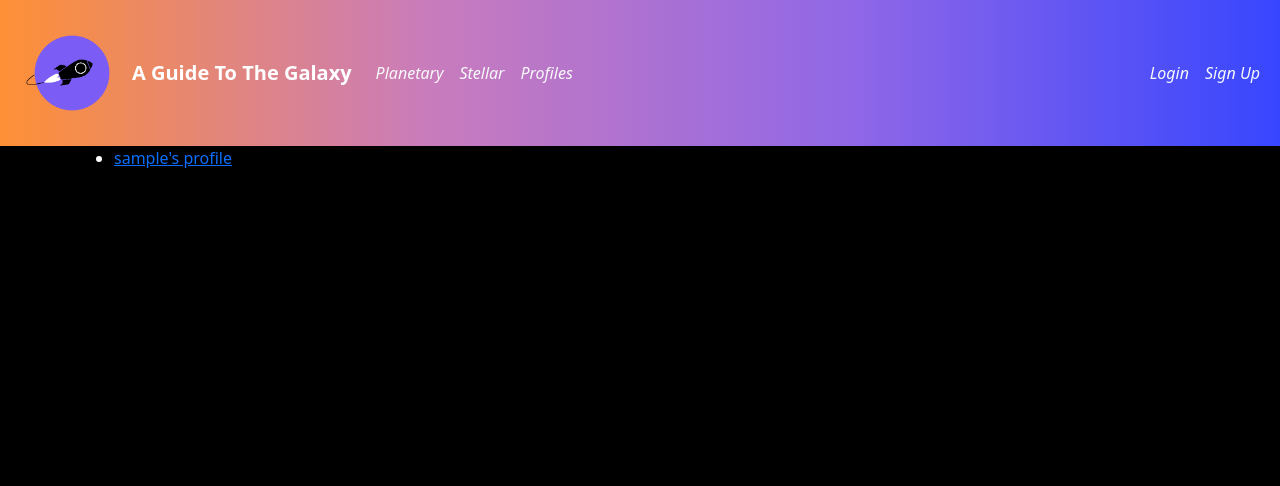
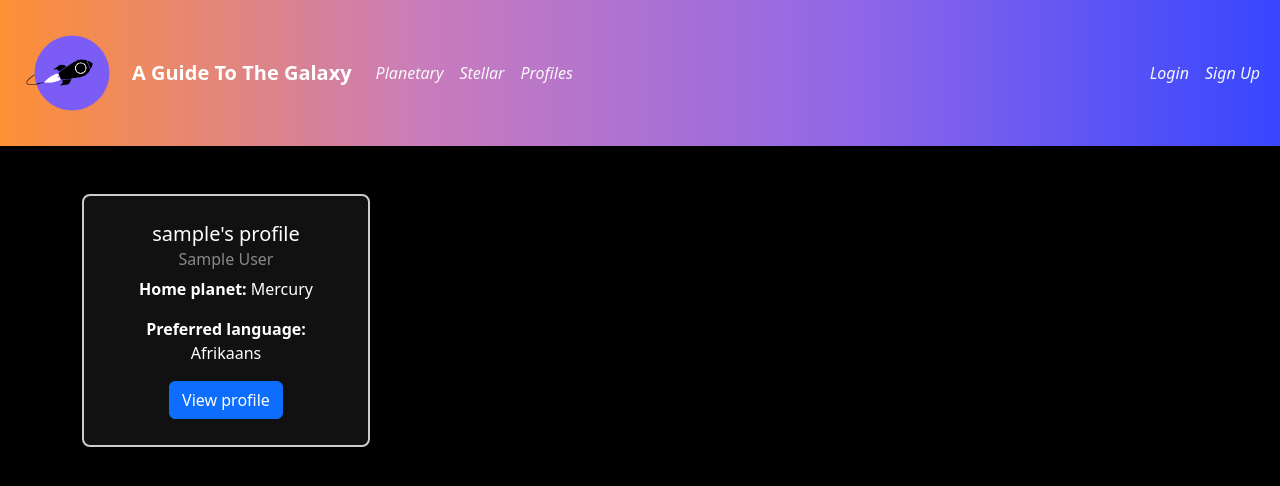
Before and after one commit to madisonDavis7/A-Guide-To-The-Galaxy, a Django app: page /profiles/ in a window 1280 px wide. Shown: the top 486 px of the page. Run offline with Django 5.2, Linux system fonts and the light colour scheme; tables that the repository leaves empty hold one stand-in row (values such as "Sample post"); some libraries are stand-ins or nearby versions.

Commit message:
convert profile list into cards

```diff
--- a/package.json
+++ b/package.json
@@ -10,8 +10,8 @@
 		"build-allauth": "npx tailwindcss -i allauth_ui/static/allauth_ui/input.css -o allauth_ui/static/allauth_ui/output.css --minify",
 		"build-allauth:watch": "npx tailwindcss -i allauth_ui/static/allauth_ui/input.css -o allauth_ui/static/allauth_ui/output.css --watch",
 
-		"compile-sass": "npx sass -I static/css static/css/style.sass static/css/style.css",
-		"compile-sass:watch": "npx sass --watch -I static/css static/css/style.sass static/css/style.css"
+		"compile-sass": "npx sass -I static/css -s compressed static/css/style.sass static/css/style.css",
+		"compile-sass:watch": "npx sass --watch -I static/css -s compressed static/css/style.sass static/css/style.css"
 	},
 	"repository": {
 		"type": "git",
--- a/static/css/modules/_overrides.sass
+++ b/static/css/modules/_overrides.sass
@@ -1,3 +1,5 @@
+@use "global/colors"
+
 .dropdown
 	&-menu
 		background-color: white
@@ -5,3 +7,6 @@
 
 	&-item:active
 		color: white !important
+
+.text-muted
+	color: #888 !important
--- a/static/css/modules/_profiles.sass
+++ b/static/css/modules/_profiles.sass
@@ -22,3 +22,22 @@
 		// create 4 equal-width columns
 		grid-template-columns: repeat(4, 1fr)
 		gap: 20px
+
+	&-card
+		text-align: center
+		border: 2px solid colors.$almost-white
+		padding: 10px
+		border-radius: 8px
+		box-shadow: 0 4px 8px rgba(0, 0, 0, 0.1)
+		background-color: colors.$grey
+		transition: transform 0.3s ease, box-shadow 0.3s ease
+
+		&-body
+			display: flex
+			flex-direction: column
+			align-items: center
+			justify-content: space-between
+			min-height: 200px
+
+		&-info
+			margin-top: auto
--- a/templates/profiles/all.html
+++ b/templates/profiles/all.html
@@ -7,10 +7,34 @@
 {% block content %}
 
 {% comment %} TODO - make not bad {% endcomment %}
-<ul>
-	{% for object in object_list %}
-	<li><a href="{% url "profiles:view" pk=object.pk %}">{{ object }}</a></li>
-	{% endfor %}
-</ul>
+
+
+<div class="profiles">
+	{% comment %} <ul>
+		{% for object in object_list %}
+		<li><a href="{% url "profiles:view" pk=object.pk %}">{{ object }}</a></li>
+		{% endfor %}
+	</ul> {% endcomment %}
+
+	<div class="profiles-grid">
+		{% for object in object_list %}
+			<div class="card profiles-card" style="width: 18rem;">
+				{% comment %} <img class="card-img-top" src="https://placebear.com/g/300/500" alt="Card image cap"> {% endcomment %}
+				<div class="card-body profiles-card-body">
+					<h5 class="card-title">{{ object }}</h5>
+					<h6 class="card-subtitle mb-2 text-muted">{{ object.real_account.first_name }} {{ object.real_account.last_name}}</h6>
+
+					<div class="profiles-card-info">
+						<p class="card-text"><strong>Home planet:</strong> {{ object.get_home_planet_display }}</p>
+						<p class="card-text"><strong>Preferred language:</strong> {{ object.get_language_display }}</p>
+
+
+						<a href="{% url 'profiles:view' pk=object.pk %}" class="btn btn-primary">View profile</a>
+					</div>
+				</div>
+			</div>
+		{% endfor %}
+	</div>
+</div>
 
 {% endblock content %}
```
Also changed, not shown: static/css/style.css, 1 other file.
